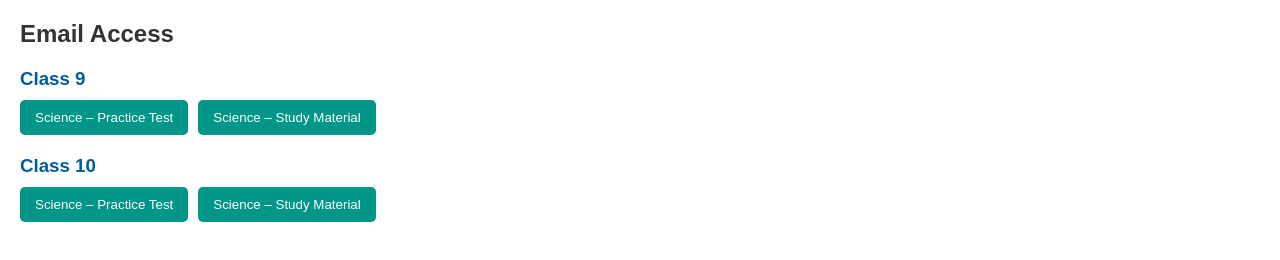
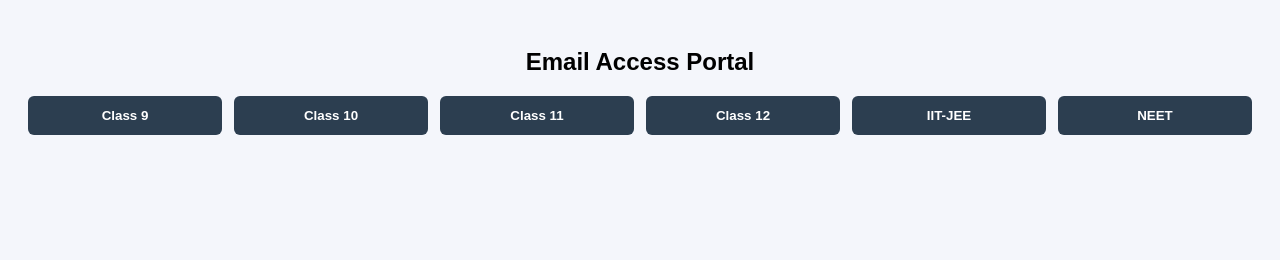
Before and after one commit to paymentbacken-sys/Password-Backen, a website: page public/index.html in a window 1280 px wide. Drawn offline with Linux system fonts and the light colour scheme.

Commit message:
Update index.html

```diff
--- a/public/index.html
+++ b/public/index.html
@@ -1,85 +1,197 @@
 <!DOCTYPE html>
-<html>
+<html lang="en">
 <head>
-  <title>Email Reveal</title>
-  <style>
-    body { font-family: Arial, sans-serif; margin: 20px; }
-    h2 { color: #333; }
-    .class-section { margin-bottom: 20px; }
-    .class-section h3 { margin-bottom: 10px; color: #005f99; }
-    .sub-buttons { display: flex; gap: 10px; flex-wrap: wrap; }
-    button { padding: 10px 15px; cursor: pointer; border-radius: 5px; border: none; background: #009688; color: #fff; transition: 0.3s; }
-    button:hover { background: #00796b; }
-    button:disabled { background: #ccc; cursor: not-allowed; }
-    #email { margin-top: 20px; font-weight: bold; color: green; }
-  </style>
+<meta charset="UTF-8">
+<title>Email Access</title>
+
+<style>
+body{
+  font-family: Arial, sans-serif;
+  background:#f4f6fb;
+  padding:20px;
+}
+
+h2{
+  text-align:center;
+}
+
+.class-grid{
+  display:grid;
+  grid-template-columns: repeat(auto-fit, minmax(160px,1fr));
+  gap:12px;
+  margin-bottom:20px;
+}
+
+.class-btn{
+  background:#2c3e50;
+  color:white;
+  padding:12px;
+  border:none;
+  border-radius:6px;
+  cursor:pointer;
+  font-weight:bold;
+}
+
+.class-btn:hover{
+  background:#34495e;
+}
+
+.sub-grid{
+  display:none;
+  grid-template-columns: repeat(auto-fit, minmax(220px,1fr));
+  gap:10px;
+  margin-bottom:20px;
+}
+
+.sub-btn{
+  background:#3498db;
+  color:white;
+  padding:10px;
+  border:none;
+  border-radius:6px;
+  cursor:pointer;
+}
+
+.sub-btn.study{ background:#27ae60; }
+.sub-btn.practice{ background:#e67e22; }
+
+.sub-btn:disabled{
+  background:#bdc3c7;
+  cursor:not-allowed;
+}
+
+#email{
+  font-size:18px;
+  color:green;
+  font-weight:bold;
+  text-align:center;
+}
+
+#message{
+  text-align:center;
+  color:red;
+  font-weight:bold;
+  margin-top:10px;
+}
+</style>
 </head>
+
 <body>
 
-<h2>Email Access</h2>
+<h2>Email Access Portal</h2>
 
-<div id="buttons-container"></div>
+<!-- CLASS BUTTONS -->
+<div class="class-grid">
+  <button class="class-btn" onclick="showClass('class9')">Class 9</button>
+  <button class="class-btn" onclick="showClass('class10')">Class 10</button>
+  <button class="class-btn" onclick="showClass('class11')">Class 11</button>
+  <button class="class-btn" onclick="showClass('class12')">Class 12</button>
+  <button class="class-btn" onclick="showClass('iitjee')">IIT-JEE</button>
+  <button class="class-btn" onclick="showClass('neet')">NEET</button>
+</div>
+
+<!-- SUBJECT BUTTONS -->
+<div id="subjects" class="sub-grid"></div>
 
 <p id="email"></p>
+<p id="message"></p>
 
 <script>
-// Define classes and subjects
-const classes = [
-  {
-    name: "Class 9",
-    subjects: [
-      { id: "class9_science_practice", label: "Science – Practice Test" },
-      { id: "class9_science_study", label: "Science – Study Material" }
-    ]
-  },
-  {
-    name: "Class 10",
-    subjects: [
-      { id: "class10_science_practice", label: "Science – Practice Test" },
-      { id: "class10_science_study", label: "Science – Study Material" }
-    ]
-  }
-];
+let alreadyUsed = false;
 
-// Container
-const container = document.getElementById("buttons-container");
+const classButtons = document.querySelectorAll(".class-btn");
 
-// Create buttons
-classes.forEach(c => {
-  const section = document.createElement("div");
-  section.className = "class-section";
+const data = {
+  class9: [
+    {id:"class9_science_practice", label:"Science – Practice", type:"practice"},
+    {id:"class9_science_study", label:"Science – Study", type:"study"},
+    {id:"class9_math_practice", label:"Math – Practice", type:"practice"},
+    {id:"class9_math_study", label:"Math – Study", type:"study"},
+  ],
+  class10: [
+    {id:"class10_science_practice", label:"Science – Practice", type:"practice"},
+    {id:"class10_science_study", label:"Science – Study", type:"study"},
+    {id:"class10_math_practice", label:"Math – Practice", type:"practice"},
+    {id:"class10_math_study", label:"Math – Study", type:"study"},
+  ],
+  class11: [
+    {id:"class11_physics_practice", label:"Physics – Practice", type:"practice"},
+    {id:"class11_physics_study", label:"Physics – Study", type:"study"},
+    {id:"class11_chemistry_practice", label:"Chemistry – Practice", type:"practice"},
+    {id:"class11_chemistry_study", label:"Chemistry – Study", type:"study"},
+    {id:"class11_math_practice", label:"Math – Practice", type:"practice"},
+    {id:"class11_math_study", label:"Math – Study", type:"study"},
+    {id:"class11_biology_practice", label:"Biology – Practice", type:"practice"},
+    {id:"class11_biology_study", label:"Biology – Study", type:"study"},
+  ],
+  class12: [
+    {id:"class12_physics_practice", label:"Physics – Practice", type:"practice"},
+    {id:"class12_physics_study", label:"Physics – Study", type:"study"},
+    {id:"class12_chemistry_practice", label:"Chemistry – Practice", type:"practice"},
+    {id:"class12_chemistry_study", label:"Chemistry – Study", type:"study"},
+    {id:"class12_math_practice", label:"Math – Practice", type:"practice"},
+    {id:"class12_math_study", label:"Math – Study", type:"study"},
+    {id:"class12_biology_practice", label:"Biology – Practice", type:"practice"},
+    {id:"class12_biology_study", label:"Biology – Study", type:"study"},
+  ],
+  iitjee: [
+    {id:"iitjee_physics_practice", label:"Physics – Practice", type:"practice"},
+    {id:"iitjee_physics_study", label:"Physics – Study", type:"study"},
+    {id:"iitjee_chemistry_practice", label:"Chemistry – Practice", type:"practice"},
+    {id:"iitjee_chemistry_study", label:"Chemistry – Study", type:"study"},
+    {id:"iitjee_math_practice", label:"Math – Practice", type:"practice"},
+    {id:"iitjee_math_study", label:"Math – Study", type:"study"},
+  ],
+  neet: [
+    {id:"neet_physics_practice", label:"Physics – Practice", type:"practice"},
+    {id:"neet_physics_study", label:"Physics – Study", type:"study"},
+    {id:"neet_chemistry_practice", label:"Chemistry – Practice", type:"practice"},
+    {id:"neet_chemistry_study", label:"Chemistry – Study", type:"study"},
+    {id:"neet_biology_practice", label:"Biology – Practice", type:"practice"},
+    {id:"neet_biology_study", label:"Biology – Study", type:"study"},
+  ]
+};
 
-  const title = document.createElement("h3");
-  title.innerText = c.name;
-  section.appendChild(title);
+function showClass(cls){
+  if(alreadyUsed) return;
 
-  const subContainer = document.createElement("div");
-  subContainer.className = "sub-buttons";
+  const box = document.getElementById("subjects");
+  box.innerHTML = "";
+  box.style.display = "grid";
 
-  c.subjects.forEach(s => {
-    const btn = document.createElement("button");
-    btn.innerText = s.label;
-    btn.onclick = () => getEmail(s.id);
-    subContainer.appendChild(btn);
+  data[cls].forEach(s=>{
+    const b = document.createElement("button");
+    b.className = `sub-btn ${s.type}`;
+    b.innerText = s.label;
+    b.onclick = ()=>getEmail(s.id);
+    box.appendChild(b);
   });
+}
 
-  section.appendChild(subContainer);
-  container.appendChild(section);
-});
+function getEmail(category){
+  if(alreadyUsed) return;
 
-function getEmail(category) {
   fetch(`/email?category=${category}`)
-    .then(res => res.json())
-    .then(data => {
-      document.getElementById("email").innerText = data.email || data.message;
-      // Disable all buttons after first click
-      document.querySelectorAll("button").forEach(b => b.disabled = true);
+    .then(r=>r.json())
+    .then(d=>{
+      document.getElementById("email").innerText = d.email || d.message;
+      document.getElementById("message").innerText =
+        "You have permission for only one registered email.";
+
+      // 🔒 Disable ALL subject buttons
+      document.querySelectorAll(".sub-btn").forEach(b=>b.disabled=true);
+
+      // 🔒 Disable ALL class buttons
+      classButtons.forEach(b=>b.disabled=true);
+
+      alreadyUsed = true;
     })
-    .catch(() => {
-      document.getElementById("email").innerText = "Server error";
+    .catch(()=>{
+      document.getElementById("message").innerText = "Server error";
     });
 }
 </script>
 
+
 </body>
 </html>
```
